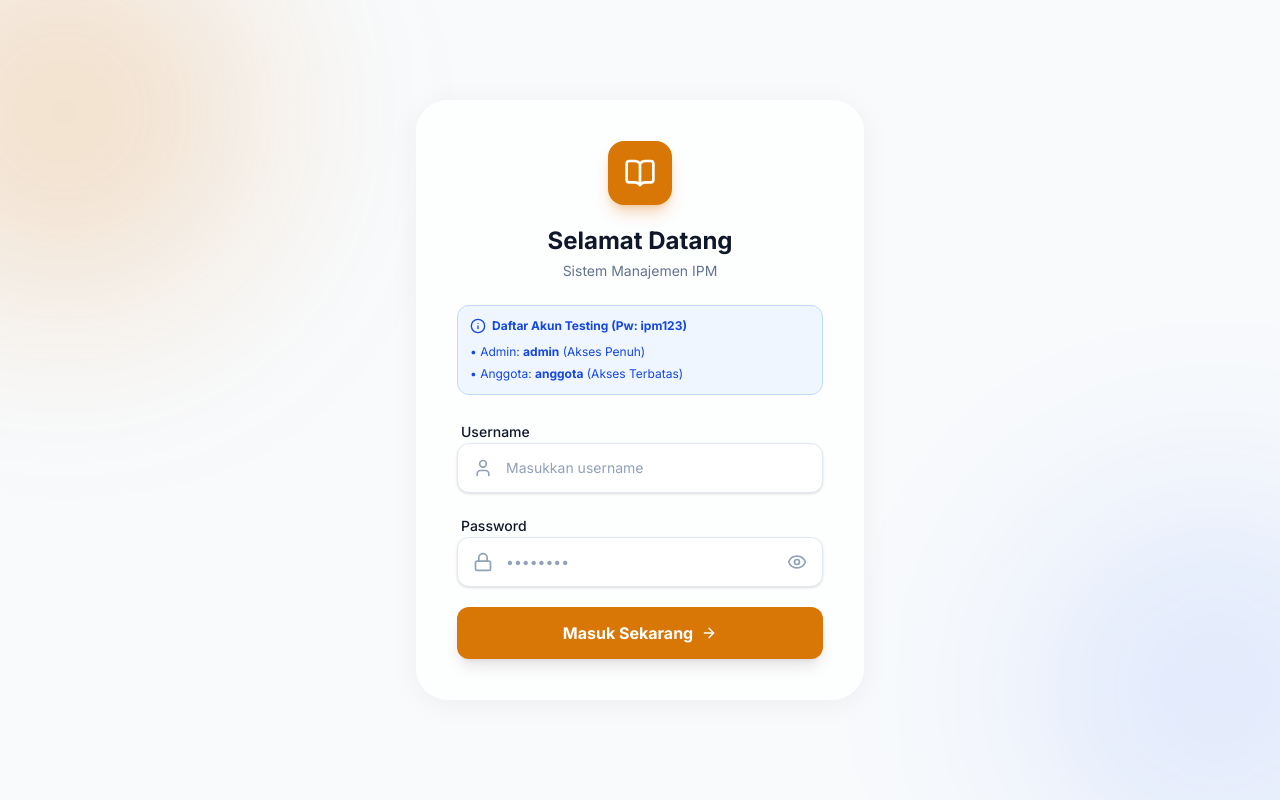
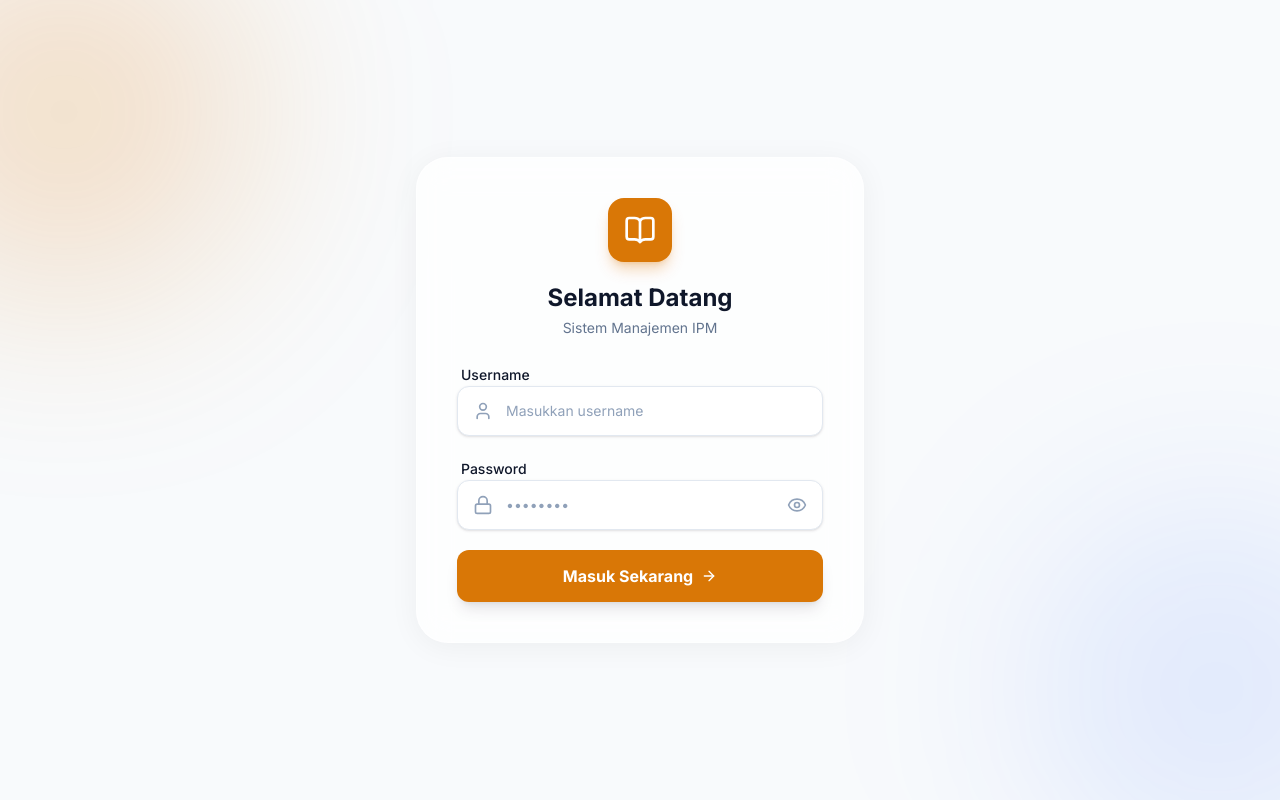
Before and after one commit to 01012026/ipm-manajemen, a Next.js app: page /login in a window 1280 px wide. Built offline with nearby package versions, Linux system fonts and the light colour scheme.

Commit message:
security: remove hardcoded test credentials

```diff
--- a/app/login/page.tsx
+++ b/app/login/page.tsx
@@ -2,7 +2,7 @@
 
 import { useState } from "react";
 import { useRouter } from "next/navigation";
-import { BookOpen, User, Lock, Eye, EyeOff, ArrowRight, AlertCircle, Info } from "lucide-react";
+import { BookOpen, User, Lock, Eye, EyeOff, ArrowRight, AlertCircle } from "lucide-react";
 import { motion } from "framer-motion";
 
 export default function LoginPage() {
@@ -15,29 +15,16 @@ export default function LoginPage() {
   const handleLogin = (e: React.FormEvent) => {
     e.preventDefault();
 
-    // Logika Role: Admin vs Anggota
-    if (username === "admin" && password === "ipm123") {
-      setErrorMsg("");
-      document.cookie = "auth_token=karcis_admin; path=/; max-age=86400";
-      localStorage.setItem("userRole", "admin");
-      localStorage.setItem("userName", "Ahmad Dahlan (Admin)");
-      router.push("/");
-    }
-    else if (username === "anggota" && password === "ipm123") {
-      setErrorMsg("");
-      document.cookie = "auth_token=karcis_anggota; path=/; max-age=86400";
-      localStorage.setItem("userRole", "anggota");
-      localStorage.setItem("userName", "Budi Santoso (Anggota)");
-      router.push("/");
-    }
-    else {
-      setErrorMsg("Username atau Password tidak sesuai!");
-    }
+    // TODO: Masukkan logika otentikasi asli lu di sini nanti (misal: panggil Supabase/API)
+    console.log("Login attempt for:", username);
+
+    // Contoh error handling sementara
+    setErrorMsg("Sistem login sedang dalam tahap pengembangan.");
   };
 
   return (
     <div className="min-h-screen flex items-center justify-center p-4 relative overflow-hidden bg-background">
-      {/* Ornamen Latar Belakang (Aksen Blur Navy & Amber) */}
+      {/* Ornamen Latar Belakang */}
       <div className="absolute top-[-10%] left-[-10%] w-96 h-96 bg-primary/20 rounded-full blur-[100px]" />
       <div className="absolute bottom-[-10%] right-[-10%] w-96 h-96 bg-blue-600/10 rounded-full blur-[100px]" />
 
@@ -55,15 +42,6 @@ export default function LoginPage() {
           <p className="text-slate-500 dark:text-slate-400 text-sm mt-1 text-center">
             Sistem Manajemen IPM
           </p>
-        </div>
-
-        {/* Info Akun Dummy */}
-        <div className="mb-6 p-3 rounded-xl bg-blue-50 dark:bg-blue-900/30 border border-blue-200 dark:border-blue-800 text-blue-700 dark:text-blue-300 text-xs flex flex-col gap-1.5">
-          <div className="flex items-center gap-1.5 font-bold mb-1">
-            <Info className="w-4 h-4" /> Daftar Akun Testing (Pw: ipm123)
-          </div>
-          <p>• Admin: <b>admin</b> (Akses Penuh)</p>
-          <p>• Anggota: <b>anggota</b> (Akses Terbatas)</p>
         </div>
 
         {errorMsg && (
```
